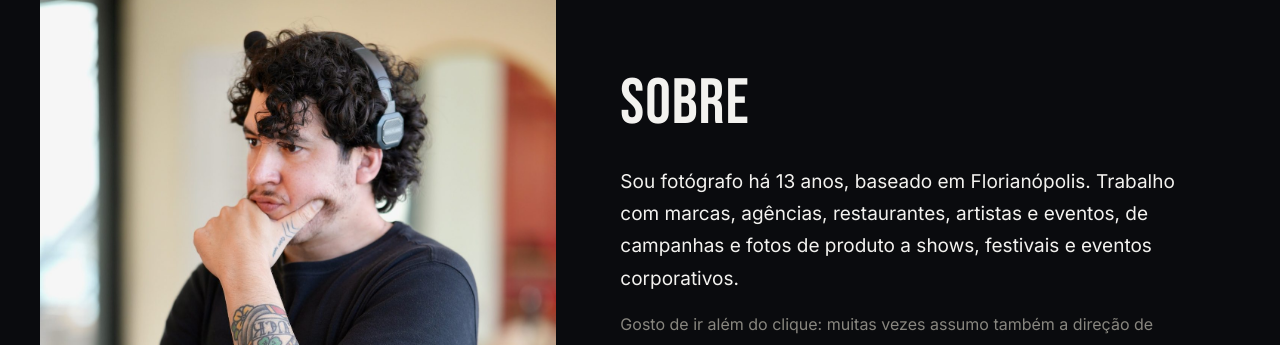
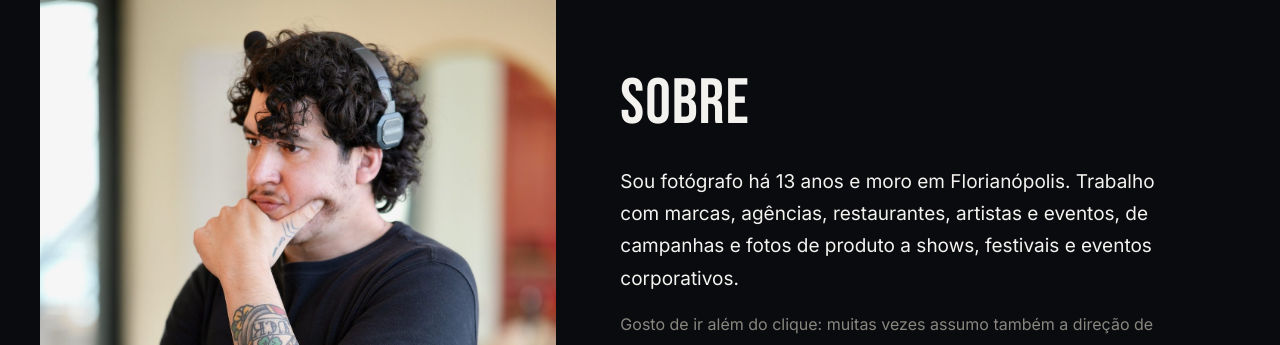
Before and after one commit to anaeuz/sitejr, a plain HTML site: page index.html in a window 1280 px wide. Shown: the part 5605-5950 px from the top of the page. Drawn offline with Linux system fonts and the light colour scheme; animation ran at ten frames a second.

Commit message:
Sobre: troca "baseado em" por "moro em" Florianópolis
Co-Authored-By: Claude Opus 5.5 <noreply@anthropic.com>
Claude-Session: https://claude.ai/code/session_01HqzmqcYZVMCAdWEHSSqNCE

```diff
--- a/index.html
+++ b/index.html
@@ -310,7 +310,7 @@
     </div>
     <div>
       <h2 class="display">SOBRE</h2>
-      <p class="lead">Sou fotógrafo há 13 anos, baseado em Florianópolis. Trabalho com marcas, agências, restaurantes, artistas e eventos, de campanhas e fotos de produto a shows, festivais e eventos corporativos.</p>
+      <p class="lead">Sou fotógrafo há 13 anos e moro em Florianópolis. Trabalho com marcas, agências, restaurantes, artistas e eventos, de campanhas e fotos de produto a shows, festivais e eventos corporativos.</p>
       <p>Gosto de ir além do clique: muitas vezes assumo também a direção de cena, a iluminação e o apoio criativo, pra que cada imagem resolva o que o projeto precisa. Minha abordagem é cinematográfica, com atenção à luz, à sombra e à composição.</p>
       <p>Seja numa campanha, num cardápio ou num grande evento, busco imagens autênticas, que contem a história da marca e gerem impacto.</p>
       <a class="btn" href="https://wa.me/5548988671837" target="_blank" rel="noopener">Falar com Junior</a>
```
